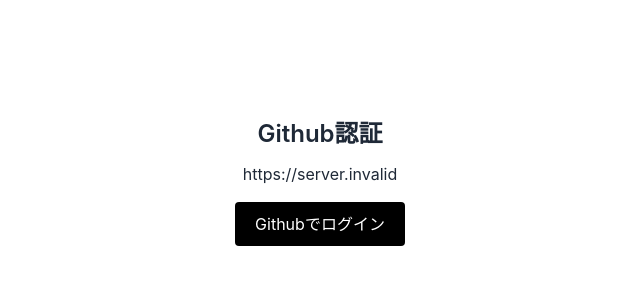
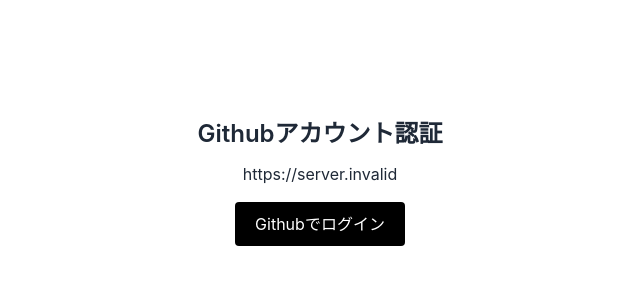
Before and after one commit to MaTTalv001/Interview_simulator2, a React (Create React App) app in the folder frontend/: page / in a window 1280 px wide. Shown: the top 300 px of the page, without its empty margins (320-960 px from the left). Built offline with nearby package versions, Linux system fonts and the light colour scheme; no server answers.

Commit message:
ビルド時の環境変数読み込み改善

```diff
--- a/frontend/src/pages/HomePage.jsx
+++ b/frontend/src/pages/HomePage.jsx
@@ -24,7 +24,7 @@
     e.preventDefault();
     const form = document.createElement("form");
     form.method = "GET";
-    form.action = `${API_URL}/auth/github`; // Google認証のエンドポイント
+    form.action = `${API_URL}/auth/github`; // github認証のエンドポイント
     document.body.appendChild(form);
     form.submit();
   };
@@ -35,7 +35,7 @@
         <div className="p-5">
           <section className="text-center">
             <div className="block mb-3">
-              <h2 className="text-2xl font-semibold">Github認証</h2>
+              <h2 className="text-2xl font-semibold">Githubアカウント認証</h2>
             </div>
             <p>{API_URL}</p>
             <div className="text-center">
```
